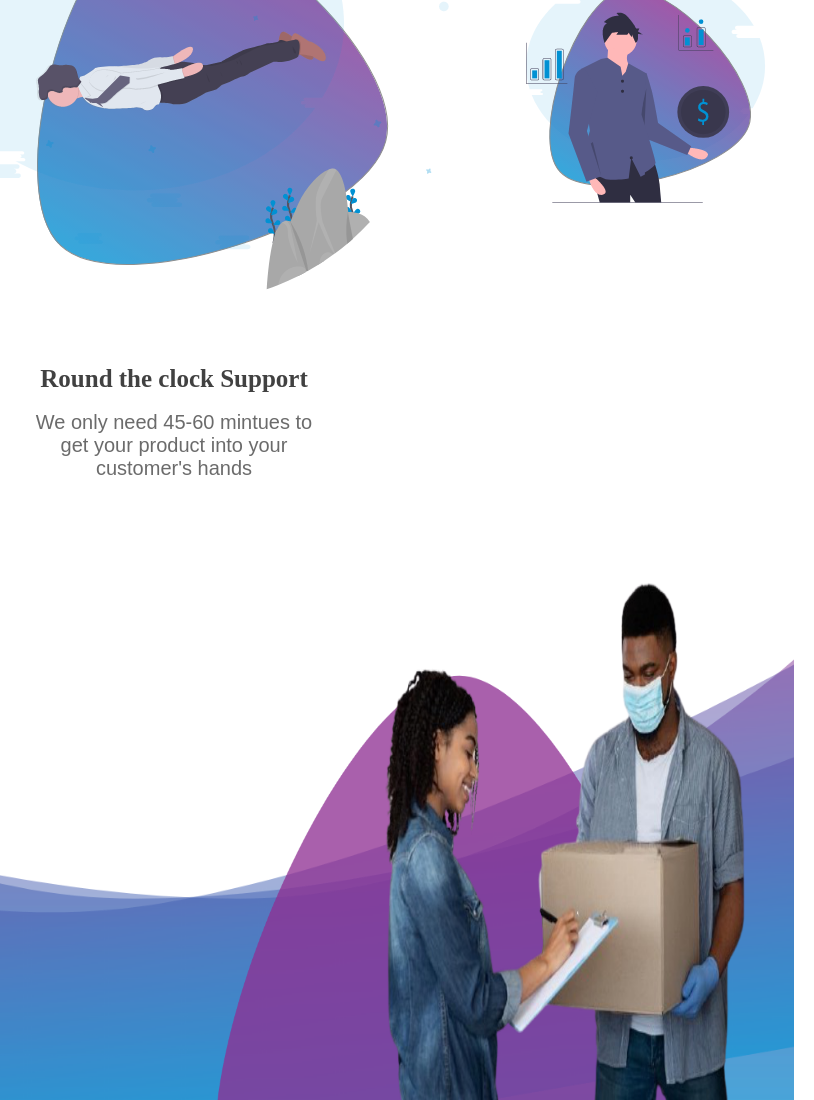
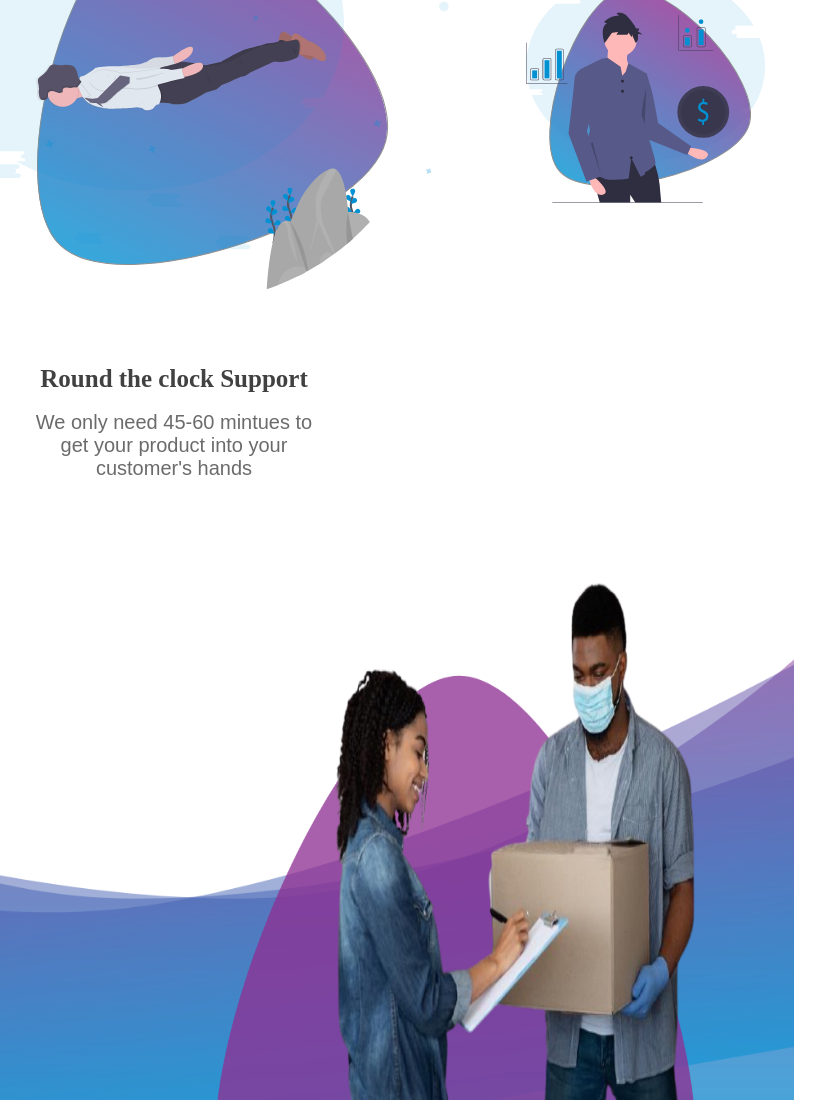
Before and after one commit to kiwihamza/kudzoca, a plain HTML site: page index.html in a window 1280 px wide. Shown: the part 1806-2906 px from the top of the page, 466-1280 px from the left. Drawn offline with Linux system fonts and the light colour scheme.

Commit message:
Update style.css

```diff
--- a/style.css
+++ b/style.css
@@ -256,7 +256,7 @@ button {
 }
 .left img {
   position: absolute;
-  left: 800px;
+  left: 750px;
   top: -250px;
   width: 500px;
   height: 550px;
```
